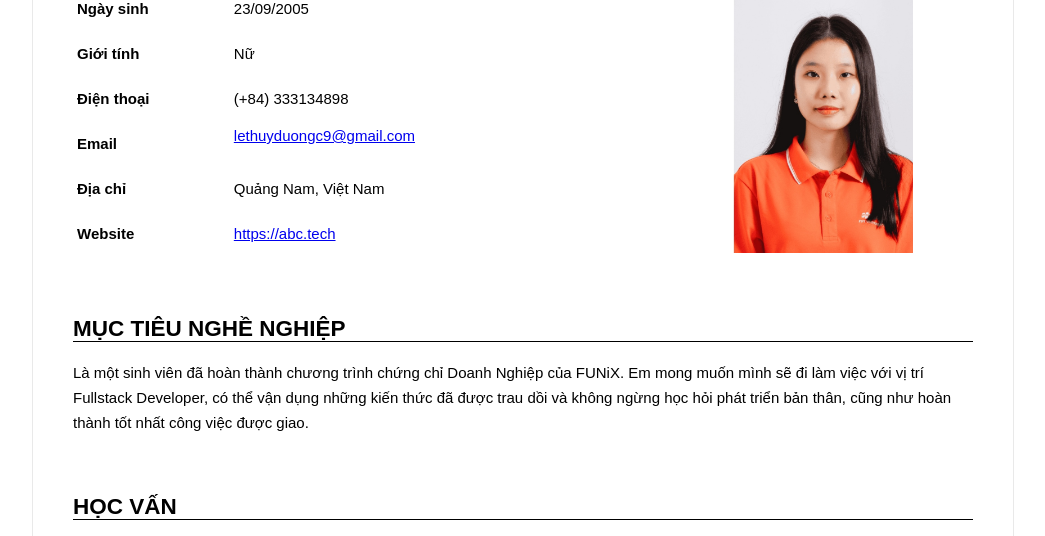
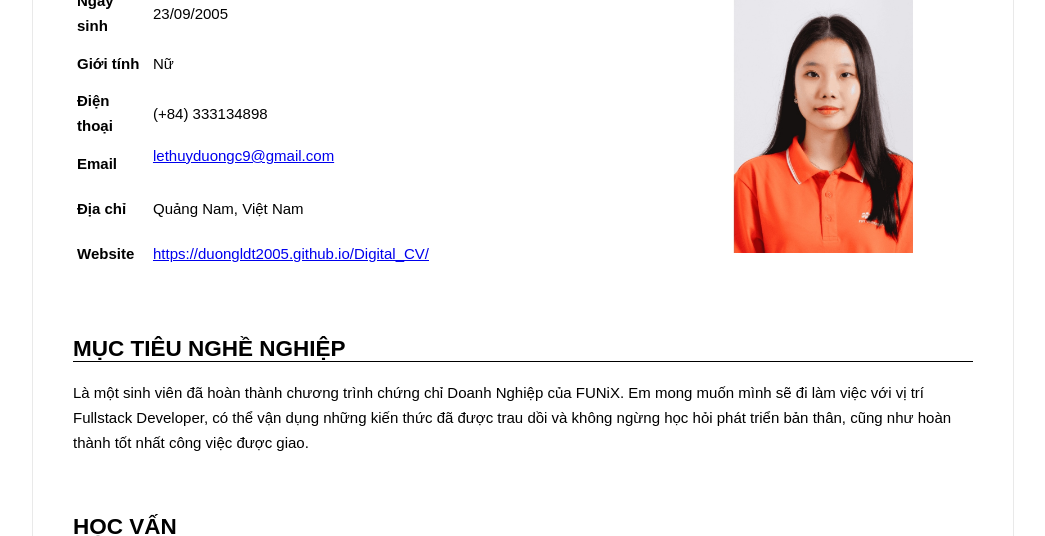
Before and after one commit to DuongLDT2005/Digital_CV, a plain HTML site: page index.html in a window 1280 px wide. Shown: the part 216-752 px from the top of the page, without its empty margins (117-1162 px from the left). Drawn offline with Linux system fonts and the light colour scheme.

Commit message:
index.html

```diff
--- a/index.html
+++ b/index.html
@@ -36,7 +36,7 @@
 					</tr>
 					<tr>
 						<th>Website</th>
-						<td><a href="https://abc.tech">https://abc.tech</a></td>
+						<td><a href="https://duongldt2005.github.io/Digital_CV/">https://duongldt2005.github.io/Digital_CV/</a></td>
 					</tr>
 				</table>
 			<h2 class="id"> Mục tiêu nghề nghiệp</h2>
```
